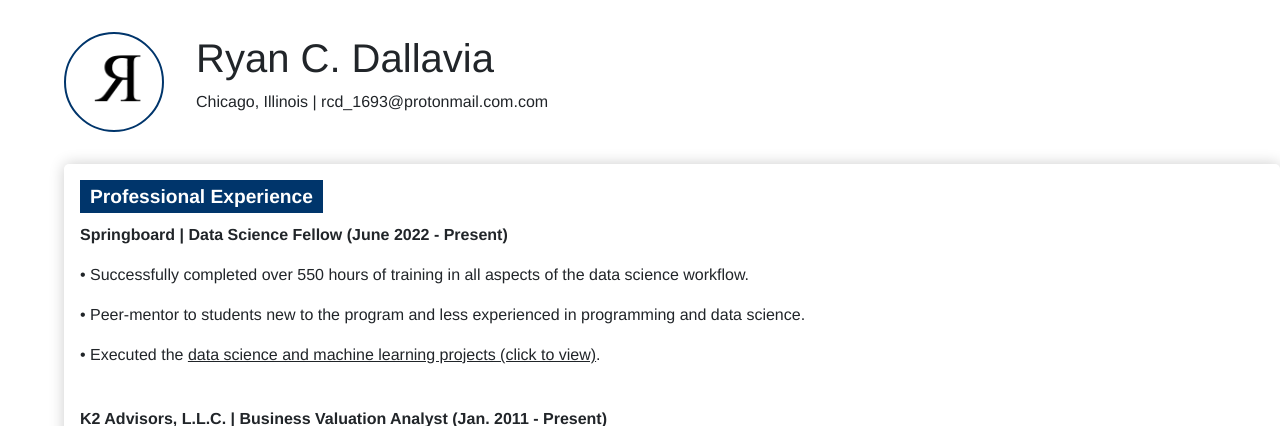
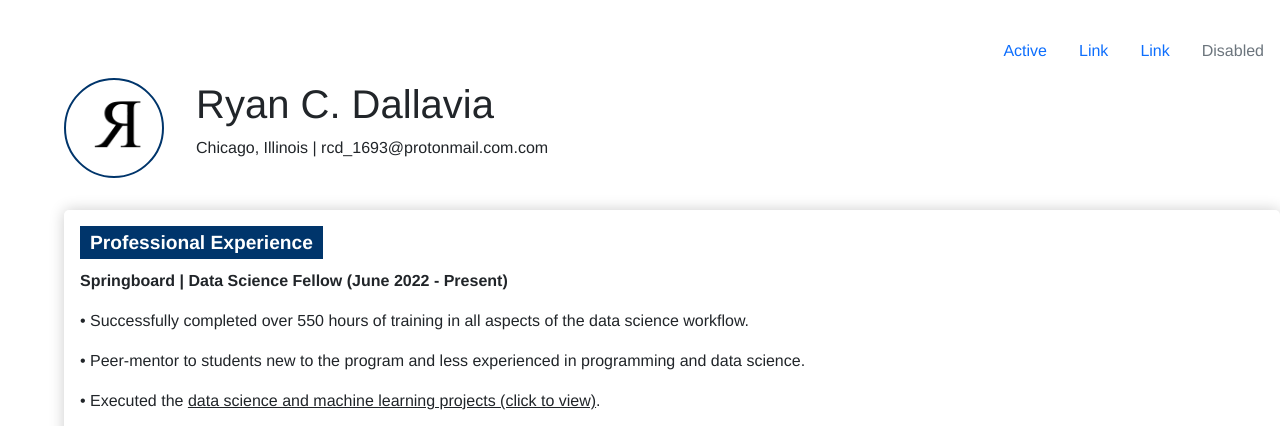
Before and after one commit to RDallavia/Website, a Flask app: page / in a window 1280 px wide. Shown: the top 426 px of the page. Run offline with Flask 3, Linux system fonts and the light colour scheme.

Commit message:
new navbar

```diff
--- a/templates/layout.html
+++ b/templates/layout.html
@@ -8,6 +8,20 @@
 <script src="{{ url_for('static', filename='scripts.js') }}"></script>
 <link rel="stylesheet" href="{{ url_for('static', filename='styles.css') }}">
 </head>
+<ul class="nav justify-content-end">
+    <li class="nav-item">
+      <a class="nav-link active" aria-current="page" href="#">Active</a>
+    </li>
+    <li class="nav-item">
+      <a class="nav-link" href="#">Link</a>
+    </li>
+    <li class="nav-item">
+      <a class="nav-link" href="#">Link</a>
+    </li>
+    <li class="nav-item">
+      <a class="nav-link disabled" aria-disabled="true">Disabled</a>
+    </li>
+  </ul>
 <body>
 {% block body %}{% endblock %}
 <script src="https://cdn.jsdelivr.net/npm/@popperjs/core@2.11.6/dist/umd/popper.min.js" integrity="sha384-oBqDVmMz9ATKxIep9tiCxS/Z9fNfEXiDAYTujMAeBAsjFuCZSmKbSSUnQlmh/jp3" crossorigin="anonymous"></script>
```
